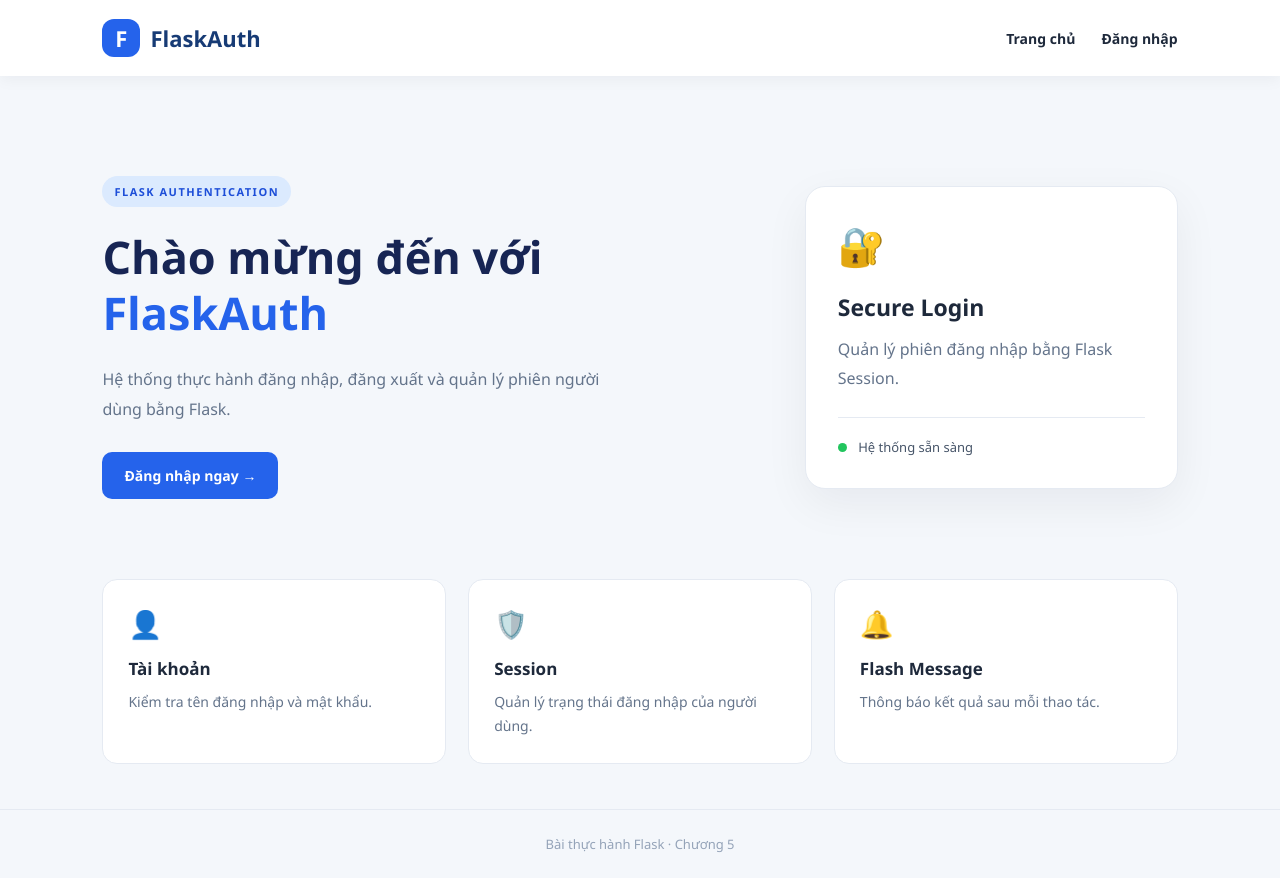
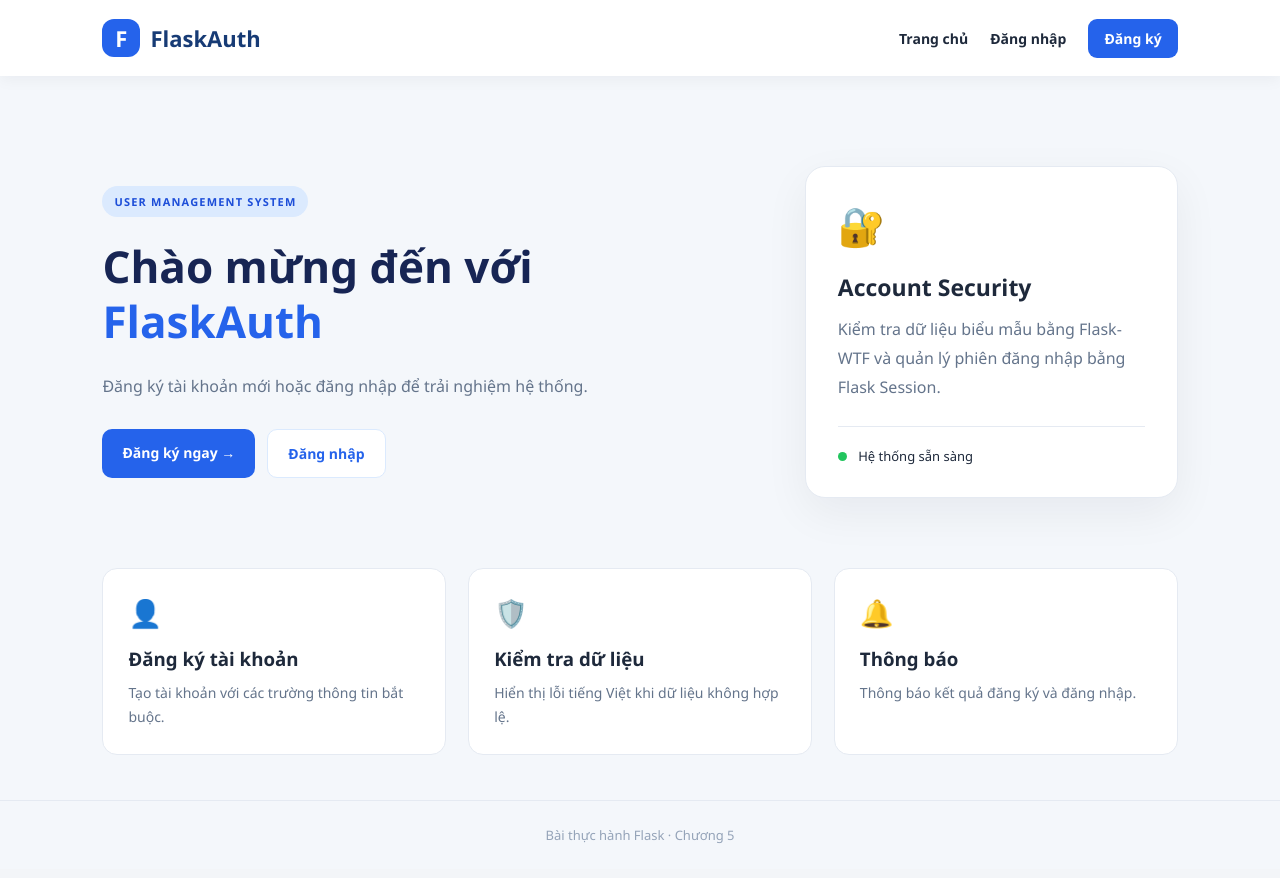
Before and after one commit to daothiminhthu/pmnm-hocphan, a Flask app: page / in a window 1280 px wide. After the commit the page ends 843 px from the top, so only its background shows below. Run offline with Flask 3, Linux system fonts and the light colour scheme; some libraries are stand-ins or nearby versions.

Commit message:
Update bai 05 6

```diff
--- a/chuong_05/bai_05_6/app.py
+++ b/chuong_05/bai_05_6/app.py
@@ -1,14 +1,39 @@
-from flask import Flask, render_template, request, redirect, url_for, session, flash
+from datetime import timedelta
+
+from flask import (
+    Flask,
+    render_template,
+    redirect,
+    url_for,
+    session,
+    flash,
+    request
+)
+
+from forms import RegisterForm
+
+
+from flask_wtf.csrf import CSRFProtect
 
 app = Flask(__name__)
 
-# Khóa bí mật dùng cho session
-app.secret_key = "bai_tap_dang_nhap_123456"
+app.config["SECRET_KEY"] = "bai_tap_chuong_5_secret_key"
+app.config["WTF_CSRF_ENABLED"] = True
+app.config["PERMANENT_SESSION_LIFETIME"] = timedelta(days=30)
 
-# Tài khoản mẫu
+csrf = CSRFProtect(app)
+
+
+# Tài khoản mẫu từ Bài 4
 USERS = {
-    "an": "an123456",
-    "on": "on123456"
+    "an": {
+        "password": "an123456",
+        "email": "an@gmail.com"
+    },
+    "on": {
+        "password": "on123456",
+        "email": "on@gmail.com"
+    }
 }
 
 
@@ -17,23 +42,78 @@ def index():
     return render_template("index.html")
 
 
+@app.route("/register", methods=["GET", "POST"])
+def register():
+    form = RegisterForm()
+
+    if form.validate_on_submit():
+        username = form.username.data.strip()
+        email = form.email.data.strip()
+
+        # Kiểm tra tên đăng nhập đã tồn tại
+        if username in USERS:
+            flash(
+                "Tên đăng nhập đã được sử dụng.",
+                "danger"
+            )
+            return render_template(
+                "register.html",
+                form=form
+            )
+
+        # Kiểm tra email đã tồn tại
+        for user in USERS.values():
+            if user["email"].lower() == email.lower():
+                flash(
+                    "Email đã được sử dụng.",
+                    "danger"
+                )
+                return render_template(
+                    "register.html",
+                    form=form
+                )
+
+        # Kiểm tra đồng ý điều khoản
+        if not form.agree.data:
+            flash(
+                "Bạn phải đồng ý với điều khoản.",
+                "warning"
+            )
+            return render_template(
+                "register.html",
+                form=form
+            )
+
+        # Thêm tài khoản mới
+        USERS[username] = {
+            "password": form.password.data,
+            "email": email
+        }
+
+        flash("Đăng ký thành công!", "success")
+
+        return redirect(url_for("login"))
+
+    return render_template(
+        "register.html",
+        form=form
+    )
+
+
 @app.route("/login", methods=["GET", "POST"])
 def login():
-    # Nếu đã đăng nhập thì chuyển về trang chủ
     if "user" in session:
         return redirect(url_for("index"))
 
     if request.method == "POST":
         username = request.form.get("username", "").strip()
         password = request.form.get("password", "")
-        remember = request.form.get("remember")
 
-        # Kiểm tra tài khoản và mật khẩu
-        if username in USERS and USERS[username] == password:
+        if (
+            username in USERS
+            and USERS[username]["password"] == password
+        ):
             session["user"] = username
-
-            # Ghi nhớ đăng nhập nếu được chọn
-            session.permanent = bool(remember)
 
             flash(
                 f"Đăng nhập thành công. Xin chào {username}!",
@@ -52,19 +132,31 @@ def login():
 
 @app.route("/profile")
 def profile():
-    # Chưa đăng nhập thì quay về trang đăng nhập
     if "user" not in session:
-        flash("Vui lòng đăng nhập để xem hồ sơ.", "warning")
+        flash(
+            "Vui lòng đăng nhập để xem hồ sơ.",
+            "warning"
+        )
         return redirect(url_for("login"))
 
-    return render_template("profile.html")
+    username = session["user"]
+    user = USERS.get(username)
+
+    if user is None:
+        session.pop("user", None)
+        flash("Tài khoản không tồn tại.", "danger")
+        return redirect(url_for("login"))
+
+    return render_template(
+        "profile.html",
+        username=username,
+        email=user["email"]
+    )
 
 
 @app.route("/logout", methods=["POST"])
 def logout():
-    # Xóa thông tin đăng nhập
     session.pop("user", None)
-    session.permanent = False
 
     flash("Bạn đã đăng xuất.", "info")
 
--- a/chuong_05/bai_05_6/static/css/style.css
+++ b/chuong_05/bai_05_6/static/css/style.css
@@ -49,7 +48,7 @@ a {
 .nav-menu {
     display: flex;
     align-items: center;
-    gap: 26px;
+    gap: 22px;
     font-size: 14px;
     font-weight: 600;
 }
@@ -58,16 +57,23 @@ a {
     color: #2563eb;
 }
 
+.nav-register {
+    padding: 10px 16px;
+    background: #2563eb;
+    color: white !important;
+    border-radius: 9px;
+}
+
 .logout-form {
     display: inline;
 }
 
 .btn-logout {
-    border: 0;
+    border: none;
+    padding: 10px 15px;
+    border-radius: 9px;
     background: #fee2e2;
     color: #b91c1c;
-    padding: 10px 16px;
-    border-radius: 9px;
     font-weight: 700;
     cursor: pointer;
 }
@@ -109,29 +115,30 @@ a {
 
 .hero {
     display: grid;
-    grid-template-columns: 1.4fr 0.8fr;
+    grid-template-columns: 1.4fr .8fr;
     align-items: center;
     gap: 50px;
-    padding: 55px 0;
+    padding: 45px 0;
 }
 
 .badge {
     display: inline-block;
+    padding: 8px 12px;
+    border-radius: 20px;
     background: #dbeafe;
     color: #1d4ed8;
     font-size: 11px;
     font-weight: 800;
-    letter-spacing: 1.5px;
-    padding: 8px 12px;
-    border-radius: 20px;
+    letter-spacing: 1.2px;
 }
 
 .hero h1,
-.login-info h1 {
-    font-size: clamp(30px, 4vw, 45px);
-    line-height: 1.25;
+.login-info h1,
+.register-info h1 {
     margin: 22px 0;
     color: #172554;
+    font-size: clamp(30px, 4vw, 44px);
+    line-height: 1.25;
 }
 
 .hero h1 span {
@@ -139,25 +146,36 @@ a {
 }
 
 .hero-content > p,
-.login-info > p {
+.login-info > p,
+.register-info > p {
+    max-width: 540px;
+    margin-bottom: 28px;
     color: #64748b;
     line-height: 1.9;
-    max-width: 540px;
-    margin-bottom: 28px;
+}
+
+.hero-actions {
+    display: flex;
+    gap: 12px;
+    flex-wrap: wrap;
+}
+
+.btn-primary,
+.btn-secondary {
+    display: inline-block;
+    padding: 14px 20px;
+    border: none;
+    border-radius: 10px;
+    text-align: center;
+    font-size: 14px;
+    font-weight: 700;
+    cursor: pointer;
+    transition: .2s;
 }
 
 .btn-primary {
-    display: inline-block;
-    padding: 14px 22px;
-    border: 0;
-    border-radius: 10px;
     background: #2563eb;
     color: white;
-    font-size: 14px;
-    font-weight: 700;
-    text-align: center;
-    cursor: pointer;
-    transition: 0.2s;
 }
 
 .btn-primary:hover {
@@ -165,37 +183,47 @@ a {
     transform: translateY(-2px);
 }
 
+.btn-secondary {
+    background: white;
+    color: #2563eb;
+    border: 1px solid #dbeafe;
+}
+
+.btn-full {
+    width: 100%;
+}
+
 .hero-card,
 .login-card,
+.register-card,
 .profile-card {
-    background: #ffffff;
+    padding: 32px;
+    background: white;
     border: 1px solid #e5eaf2;
     border-radius: 20px;
-    padding: 32px;
-    box-shadow: 0 15px 45px rgba(15, 23, 42, 0.06);
+    box-shadow: 0 15px 45px rgba(15, 23, 42, .06);
 }
 
 .card-icon {
+    margin-bottom: 20px;
     font-size: 38px;
-    margin-bottom: 20px;
 }
 
 .hero-card h3 {
+    margin-bottom: 12px;
     font-size: 23px;
-    margin-bottom: 12px;
 }
 
 .hero-card > p {
+    margin-bottom: 25px;
     color: #64748b;
     line-height: 1.8;
-    margin-bottom: 25px;
 }
 
 .status {
     padding-top: 20px;
     border-top: 1px solid #e5eaf2;
     font-size: 13px;
-    color: #475569;
 }
 
 .status-dot {
@@ -222,12 +250,11 @@ a {
 }
 
 .feature-icon {
+    margin-bottom: 15px;
     font-size: 27px;
-    margin-bottom: 15px;
 }
 
 .feature-card h3 {
-    font-size: 17px;
     margin-bottom: 10px;
 }
 
--- a/chuong_05/bai_05_6/templates/base.html
+++ b/chuong_05/bai_05_6/templates/base.html
@@ -4,13 +4,16 @@
     <meta charset="UTF-8">
     <meta name="viewport" content="width=device-width, initial-scale=1.0">
 
-    <title>{% block title %}Đăng nhập Flask{% endblock %}</title>
+    <title>{% block title %}FlaskAuth{% endblock %}</title>
 
-    <link rel="stylesheet"
-          href="{{ url_for('static', filename='css/style.css') }}">
+    <link
+        rel="stylesheet"
+        href="{{ url_for('static', filename='css/style.css') }}"
+    >
 </head>
 
 <body>
+
 <header class="navbar">
     <a href="{{ url_for('index') }}" class="logo">
         <span class="logo-icon">F</span>
@@ -23,22 +26,32 @@
         {% if session.get('user') %}
             <a href="{{ url_for('profile') }}">Hồ sơ</a>
 
-                <form action="{{ url_for('logout') }}"
+            <form
+                action="{{ url_for('logout') }}"
                 method="POST"
-                      class="logout-form">
+                class="logout-form"
+            >
+                <input
+                    type="hidden"
+                    name="csrf_token"
+                    value="{{ csrf_token() }}"
+                >
+
                 <button type="submit" class="btn-logout">
                     Đăng xuất
                 </button>
             </form>
         {% else %}
-                <a href="{{ url_for('login') }}" class="nav-login">
-                    Đăng nhập
+            <a href="{{ url_for('login') }}">Đăng nhập</a>
+            <a href="{{ url_for('register') }}" class="nav-register">
+                Đăng ký
             </a>
         {% endif %}
     </nav>
 </header>
 
 <main class="container">
+
     {% with messages = get_flashed_messages(with_categories=true) %}
         {% if messages %}
             {% for category, message in messages %}
@@ -50,10 +63,12 @@
     {% endwith %}
 
     {% block content %}{% endblock %}
+
 </main>
 
 <footer class="footer">
     <p>Bài thực hành Flask · Chương 5</p>
 </footer>
+
 </body>
 </html>
--- a/chuong_05/bai_05_6/templates/index.html
+++ b/chuong_05/bai_05_6/templates/index.html
@@ -5,33 +5,37 @@
 {% block content %}
 
 <section class="hero">
+
     <div class="hero-content">
-        <span class="badge">FLASK AUTHENTICATION</span>
+        <span class="badge">USER MANAGEMENT SYSTEM</span>
 
         {% if session.get('user') %}
             <h1>Xin chào, <span>{{ session.get('user') }}</span>!</h1>
 
             <p>
                 Bạn đã đăng nhập thành công.
-                Chào mừng bạn quay trở lại hệ thống.
+                Hãy khám phá các chức năng của hệ thống.
             </p>
 
-            <div class="hero-actions">
-                <a href="{{ url_for('profile') }}" class="btn-primary">
-                    Xem hồ sơ →
-                </a>
-            </div>
+            <a href="{{ url_for('profile') }}" class="btn-primary">
+                Xem hồ sơ →
+            </a>
+
         {% else %}
             <h1>Chào mừng đến với <span>FlaskAuth</span></h1>
 
             <p>
-                Hệ thống thực hành đăng nhập, đăng xuất
-                và quản lý phiên người dùng bằng Flask.
+                Đăng ký tài khoản mới hoặc đăng nhập
+                để trải nghiệm hệ thống.
             </p>
 
             <div class="hero-actions">
-                <a href="{{ url_for('login') }}" class="btn-primary">
-                    Đăng nhập ngay →
+                <a href="{{ url_for('register') }}" class="btn-primary">
+                    Đăng ký ngay →
+                </a>
+
+                <a href="{{ url_for('login') }}" class="btn-secondary">
+                    Đăng nhập
                 </a>
             </div>
         {% endif %}
@@ -39,39 +43,42 @@
 
     <div class="hero-card">
         <div class="card-icon">🔐</div>
-        <h3>Secure Login</h3>
-        <p>Quản lý phiên đăng nhập bằng Flask Session.</p>
+
+        <h3>Account Security</h3>
+
+        <p>
+            Kiểm tra dữ liệu biểu mẫu bằng Flask-WTF
+            và quản lý phiên đăng nhập bằng Flask Session.
+        </p>
 
         <div class="status">
             <span class="status-dot"></span>
-
-            {% if session.get('user') %}
-                Đang đăng nhập
-            {% else %}
-                Hệ thống sẵn sàng
-            {% endif %}
+            Hệ thống sẵn sàng
         </div>
     </div>
+
 </section>
 
 <section class="feature-grid">
+
     <div class="feature-card">
         <div class="feature-icon">👤</div>
-        <h3>Tài khoản</h3>
-        <p>Kiểm tra tên đăng nhập và mật khẩu.</p>
+        <h3>Đăng ký tài khoản</h3>
+        <p>Tạo tài khoản với các trường thông tin bắt buộc.</p>
     </div>
 
     <div class="feature-card">
         <div class="feature-icon">🛡️</div>
-        <h3>Session</h3>
-        <p>Quản lý trạng thái đăng nhập của người dùng.</p>
+        <h3>Kiểm tra dữ liệu</h3>
+        <p>Hiển thị lỗi tiếng Việt khi dữ liệu không hợp lệ.</p>
     </div>
 
     <div class="feature-card">
         <div class="feature-icon">🔔</div>
-        <h3>Flash Message</h3>
-        <p>Thông báo kết quả sau mỗi thao tác.</p>
+        <h3>Thông báo</h3>
+        <p>Thông báo kết quả đăng ký và đăng nhập.</p>
     </div>
+
 </section>
 
 {% endblock %}
```
Also changed, not shown: other parts of chuong_05/bai_05_6/static/css/style.css (+60 -39 lines), chuong_05/bai_05_6/forms.py (added, +62 -0 lines), chuong_05/bai_05_6/templates/login.html (+18 -11 lines), chuong_05/bai_05_6/templates/macros.html (added, +19 -0 lines), chuong_05/bai_05_6/templates/profile.html (+13 -5 lines), chuong_05/bai_05_6/templates/register.html (added, +63 -0 lines). Lines whose indentation alone changed are shown as unchanged.
